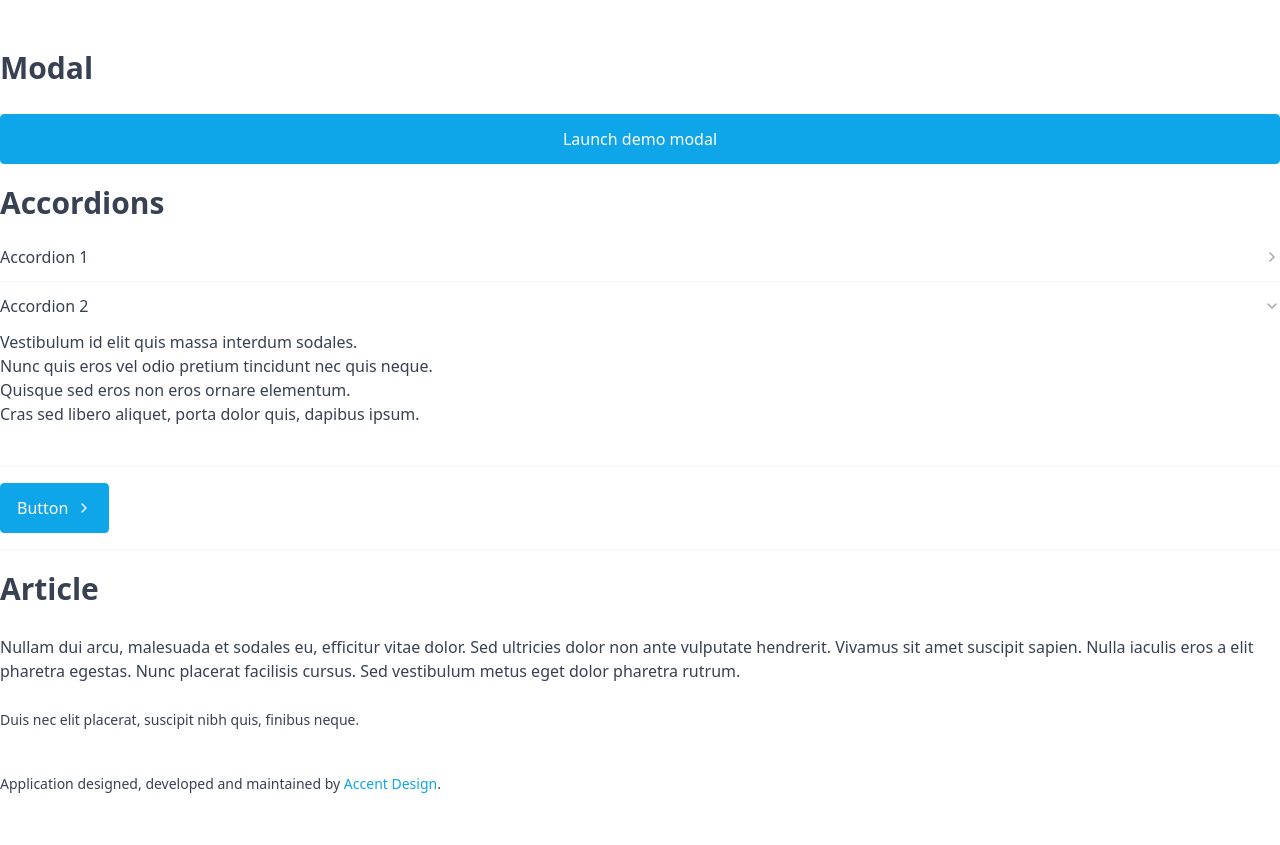
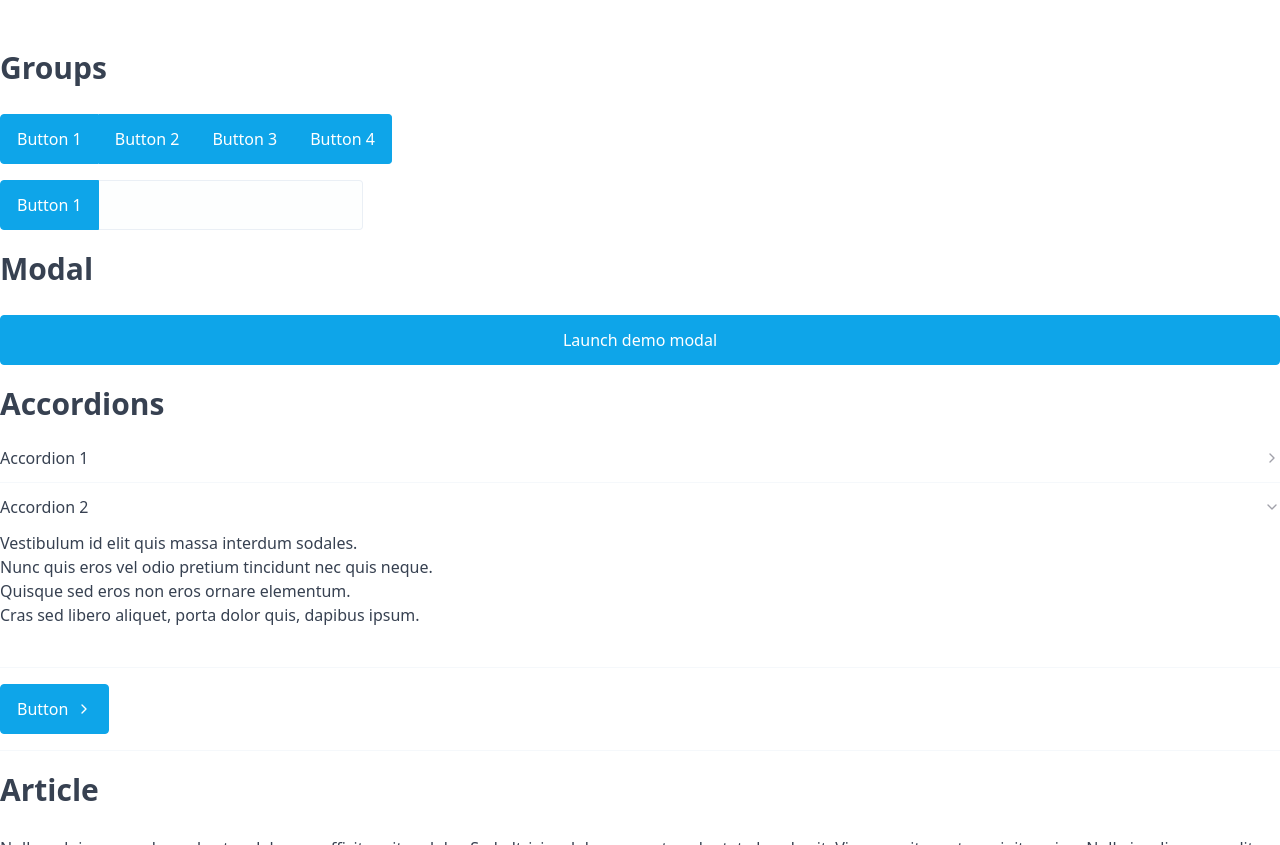
Before and after one commit to stuartaccent/tailwind-starter, a website: page index.html in a window 1280 px wide. Shown: the part 3157-4002 px from the top of the page. Drawn offline with Linux system fonts and the light colour scheme.

Commit message:
role group

```diff
--- a/index.html
+++ b/index.html
@@ -274,6 +274,23 @@
       </section>
       <!-- ./ Tables -->
 
+      <!-- Group -->
+      <section id="groups">
+        <h2>Groups</h2>
+        <div class="mb-4" role="group">
+          <button>Button 1</button>
+          <button>Button 2</button>
+          <button>Button 3</button>
+          <button>Button 4</button>
+        </div>
+
+        <div class="mb-4" role="group">
+          <button>Button 1</button>
+          <input type="text">
+        </div>
+      </section>
+      <!-- ./ Group -->
+
       <!-- Modal -->
       <section id="modal">
         <h2>Modal</h2>
--- /dev/null
+++ b/scss/components/_group.scss
@@ -0,0 +1,22 @@
+/* role="group" */
+
+[role="group"] {
+  display: flex;
+  align-items: center;
+}
+
+[role="group"] > * {
+  width: initial;
+  margin-bottom: initial;
+}
+
+[role="group"] > *:not(:last-child) {
+  border-top-right-radius: initial;
+  border-bottom-right-radius: initial;
+}
+
+[role="group"] > *:not(:first-child) {
+  border-left: initial;
+  border-top-left-radius: initial;
+  border-bottom-left-radius: initial;
+}
--- a/scss/styles.scss
+++ b/scss/styles.scss
@@ -16,5 +16,6 @@
 
 @use "components/accordion";
 @use "components/dialog";
+@use "components/group";
 
 @use "tailwindcss/utilities";
```
Also changed, not shown: css/styles.css, css/styles.min.css, 2 other files.
